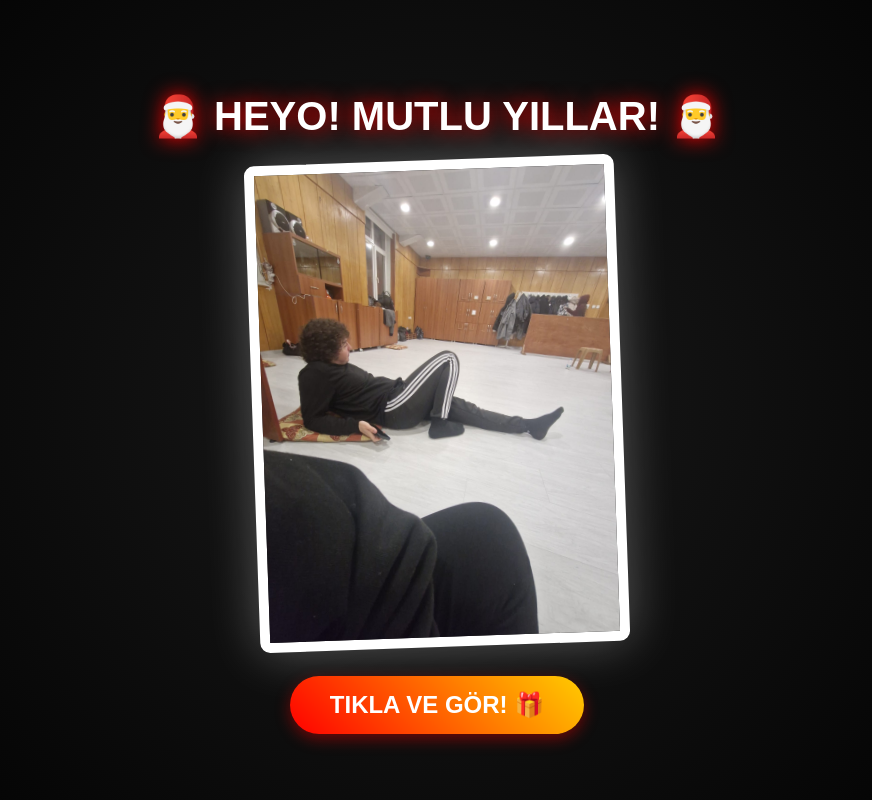
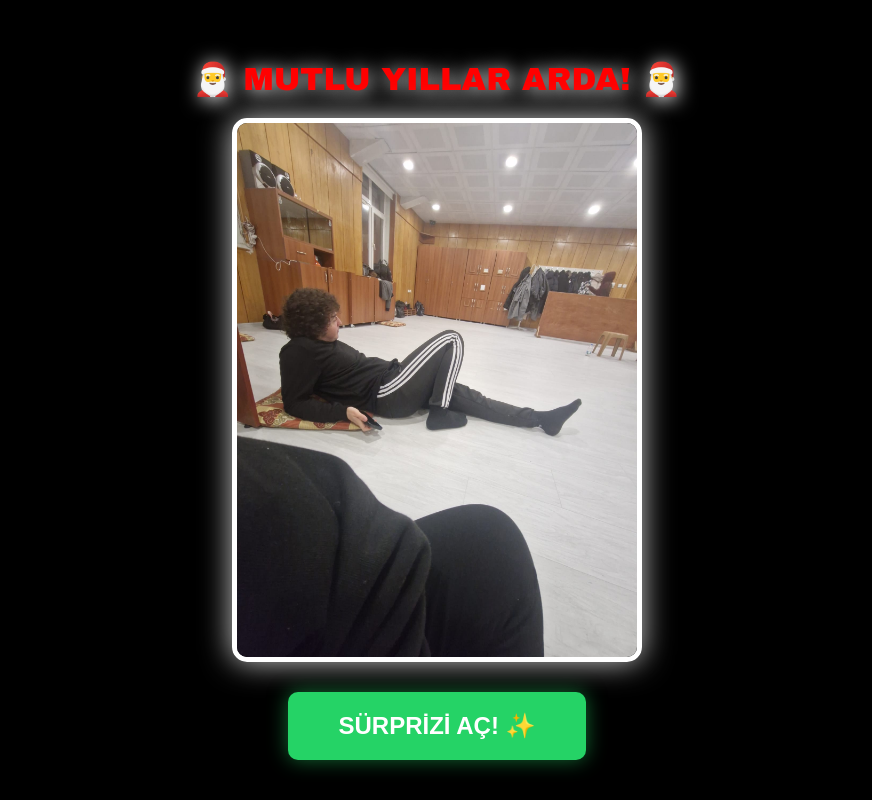
Before and after one commit to originalmeybuz/mutlu-yillar, a plain HTML site: page index.html in a window 1280 px wide. Shown: the whole page, without its empty margins (203-1075 px from the left). Drawn offline with nearby package versions, Linux system fonts and the light colour scheme.

Commit message:
Update index.html

```diff
--- a/index.html
+++ b/index.html
@@ -3,102 +3,94 @@
 <head>
     <meta charset="UTF-8">
     <meta name="viewport" content="width=device-width, initial-scale=1.0">
-    <title>MUTLU YILLAR ARDA! 🎄</title>
+    <title>MUTLU YILLAR ARDA!</title>
     <style>
+        /* Arka planı düz siyah yapalım ki her şey net görünsün */
         body {
-            background: radial-gradient(circle, #1a1a1a, #000000);
-            color: white;
+            background-color: #000;
+            color: #ffffff;
             text-align: center;
-            font-family: 'Arial', sans-serif;
+            font-family: 'Arial Black', sans-serif;
             margin: 0;
             display: flex;
             flex-direction: column;
             align-items: center;
             justify-content: center;
-            height: 100vh;
+            min-height: 100vh;
+        }
+
+        /* Yazıların parlamasını sağlayalım */
+        h1 {
+            font-size: 2rem;
+            color: #ff0000;
+            text-shadow: 2px 2px 20px #fff;
+            margin: 20px;
+            display: block !important; /* Görünmeye zorla */
+        }
+
+        .frame {
+            border: 5px solid #fff;
+            border-radius: 15px;
             overflow: hidden;
+            box-shadow: 0 0 30px rgba(255, 255, 255, 0.8);
+            width: 80%;
+            max-width: 400px;
         }
-        h1 {
-            font-size: 2.5rem;
-            text-shadow: 0 0 20px #ff0000;
-            margin-bottom: 20px;
-        }
-        .frame {
-            position: relative;
-            border: 10px solid #fff;
-            box-shadow: 0 0 50px rgba(255, 255, 255, 0.3);
-            border-radius: 10px;
-            max-width: 350px;
-            transform: rotate(-2deg);
-        }
+
         img {
             width: 100%;
+            height: auto;
             display: block;
         }
+
         #start-btn {
             margin-top: 30px;
-            padding: 15px 40px;
+            padding: 20px 50px;
             font-size: 1.5rem;
+            background: #25d366; /* WhatsApp yeşili gibi dikkat çekici */
+            color: white;
+            border: none;
+            border-radius: 10px;
+            cursor: pointer;
             font-weight: bold;
-            background: linear-gradient(45deg, #ff0000, #ffcc00);
-            border: none;
-            border-radius: 50px;
-            color: white;
-            cursor: pointer;
-            box-shadow: 0 5px 15px rgba(255, 0, 0, 0.4);
-            z-index: 10;
-        }
-        #start-btn:hover {
-            transform: scale(1.1);
+            box-shadow: 0 0 20px rgba(37, 211, 102, 0.5);
         }
     </style>
 </head>
 <body>
 
-    <h1>🎅 HEYO! MUTLU YILLAR! 🎅</h1>
+    <h1>🎅 MUTLU YILLAR ARDA! 🎅</h1>
 
     <div class="frame">
-        <img src="arda.jpeg" alt="Yılın Adamı">
+        <img src="arda.jpeg" alt="Arda">
     </div>
 
-    <audio id="partyMusic" loop>
-        <source src="müzik.mp3" type="audio/mpeg">
+    <audio id="partyMusic" preload="auto">
+        <source src="muzik.mp3" type="audio/mpeg">
     </audio>
 
-    <button id="start-btn" onclick="letThePartyStart()">TIKLA VE GÖR! 🎁</button>
+    <button id="start-btn" onclick="letThePartyStart()">SÜRPRİZİ AÇ! ✨</button>
 
     <script src="https://cdn.jsdelivr.net/npm/canvas-confetti@1.5.1/dist/confetti.browser.min.js"></script>
 
     <script>
         function letThePartyStart() {
-            // Müziği başlat
             var audio = document.getElementById("partyMusic");
-            audio.play();
 
-            // Butonu yok et
+            // Müziği oynatmayı dene
+            audio.play().catch(function(error) {
+                console.log("Müzik çalma hatası: ", error);
+                alert("Müzik yüklenemedi, dosya adını 'muzik.mp3' yaptığına emin ol!");
+            });
+
             document.getElementById("start-btn").style.display = "none";
 
-            // Konfeti fırtınası
-            var end = Date.now() + (15 * 1000);
+            // Konfeti efekti
+            var end = Date.now() + (10 * 1000);
             (function frame() {
-                confetti({
-                    particleCount: 5,
-                    angle: 60,
-                    spread: 55,
-                    origin: { x: 0 },
-                    colors: ['#ff0000', '#ffd700']
-                });
-                confetti({
-                    particleCount: 5,
-                    angle: 120,
-                    spread: 55,
-                    origin: { x: 1 },
-                    colors: ['#ff0000', '#ffd700']
-                });
-
-                if (Date.now() < end) {
-                    requestAnimationFrame(frame);
-                }
+                confetti({ particleCount: 7, angle: 60, spread: 55, origin: { x: 0 } });
+                confetti({ particleCount: 7, angle: 120, spread: 55, origin: { x: 1 } });
+                if (Date.now() < end) { requestAnimationFrame(frame); }
             }());
         }
     </script>
```
